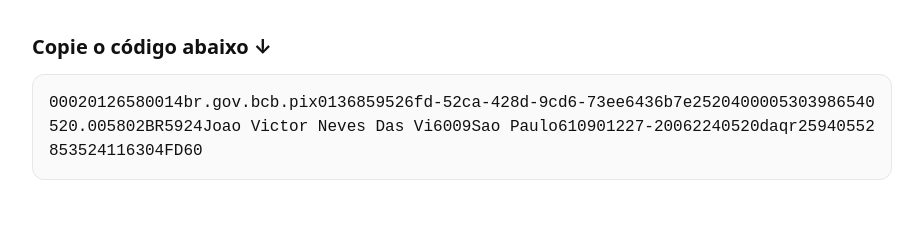
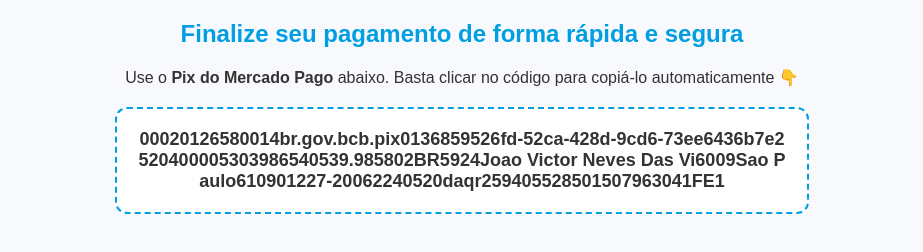
Before and after one commit to joaovictorn056-boop/PIX-NO-MERCADO-PAGO, a plain HTML site: page Index.html in a window 1280 px wide. Shown: the whole page, without its empty margins (178-1101 px from the left). Drawn offline with Linux system fonts and the light colour scheme.

Commit message:
Update Index.html

```diff
--- a/Index.html
+++ b/Index.html
@@ -1,47 +1,82 @@
 <!DOCTYPE html>
 <html lang="pt-BR">
 <head>
-  <meta charset="utf-8" />
-  <meta name="viewport" content="width=device-width, initial-scale=1" />
-  <title>Copie o código Pix</title>
+  <meta charset="UTF-8">
+  <title>Pague com Pix - Mercado Pago</title>
   <style>
-    body{margin:0;font:16px/1.5 system-ui,-apple-system,Segoe UI,Roboto,Helvetica,Arial;background:#fff;color:#111}
-    .wrap{max-width:860px;margin:32px auto;padding:0 16px}
-    h1{font-size:20px;margin:0 0 12px}
-    pre{margin:0;white-space:pre-wrap;word-break:break-all;border:1px solid #e5e7eb;border-radius:12px;padding:16px;background:#fafafa;cursor:pointer}
-    .ok{margin-top:10px;font-size:14px;color:#16a34a;display:none}
+    body {
+      font-family: Arial, sans-serif;
+      text-align: center;
+      margin: 20px;
+      background: #f7f9fc;
+      color: #333;
+    }
+    h2 {
+      color: #009ee3;
+      font-size: 24px;
+    }
+    p {
+      font-size: 16px;
+      margin: 10px 0 20px;
+    }
+    .pix-box {
+      margin: 20px auto 10px;
+      padding: 20px;
+      border: 2px dashed #009ee3;
+      border-radius: 12px;
+      max-width: 650px;
+      word-break: break-all;
+      background: #fff;
+      cursor: pointer;
+      transition: all 0.3s ease;
+      font-weight: bold;
+      font-size: 18px;
+      position: relative;
+    }
+    .pix-box:hover {
+      background: #e6f7ff;
+      transform: scale(1.02);
+    }
+    .msg {
+      font-weight: bold;
+      color: green;
+      display: none;
+      font-size: 14px;
+      margin: 0 auto;
+      max-width: 650px;
+      animation: fadeIn 0.3s ease forwards;
+    }
+    @keyframes fadeIn {
+      from {opacity: 0;}
+      to {opacity: 1;}
+    }
+    @media (max-width: 480px) {
+      .pix-box {font-size: 16px; padding: 16px;}
+      h2 {font-size: 20px;}
+      .msg {font-size: 12px;}
+    }
   </style>
 </head>
 <body>
-  <div class="wrap">
-    <h1>Copie o código abaixo ↓</h1>
-    <pre id="pix">00020126580014br.gov.bcb.pix0136859526fd-52ca-428d-9cd6-73ee6436b7e2520400005303986540520.005802BR5924Joao Victor Neves Das Vi6009Sao Paulo610901227-20062240520daqr25940552853524116304FD60</pre>
-    <div id="ok" class="ok">✅ Código Pix copiado!</div>
+  <h2>Finalize seu pagamento de forma rápida e segura</h2>
+  <p>Use o <strong>Pix do Mercado Pago</strong> abaixo.
+  Basta clicar no código para copiá-lo automaticamente 👇</p>
+
+  <div class="pix-box" id="pixCode" onclick="copiarPix()">
+    00020126580014br.gov.bcb.pix0136859526fd-52ca-428d-9cd6-73ee6436b7e2520400005303986540539.985802BR5924Joao Victor Neves Das Vi6009Sao Paulo610901227-20062240520daqr259405528501507963041FE1
   </div>
 
+  <div class="msg" id="msgCopiado">✅ Código Pix copiado!</div>
+
   <script>
-    const el = document.getElementById("pix");
-    const ok = document.getElementById("ok");
-    const code = el.textContent.trim();
-
-    async function copy() {
-      try {
-        await navigator.clipboard.writeText(code);
-        ok.style.display = "block";
-      } catch {
-        // Fallback para navegadores sem Clipboard API
-        const ta = document.createElement("textarea");
-        ta.value = code; ta.setAttribute("readonly", "");
-        ta.style.position = "fixed"; ta.style.opacity = "0";
-        document.body.appendChild(ta); ta.select();
-        try { document.execCommand("copy"); ok.style.display = "block"; }
-        catch { /* sem suporte, tudo bem */ }
-        document.body.removeChild(ta);
-      }
+    function copiarPix() {
+      const pixCode = document.getElementById('pixCode').innerText;
+      navigator.clipboard.writeText(pixCode).then(() => {
+        const msg = document.getElementById('msgCopiado');
+        msg.style.display = 'inline';
+        setTimeout(() => { msg.style.display = 'none'; }, 2000);
+      });
     }
-
-    // Copiar ao clicar/tocar no código
-    el.addEventListener("click", copy);
   </script>
 </body>
 </html>
```
